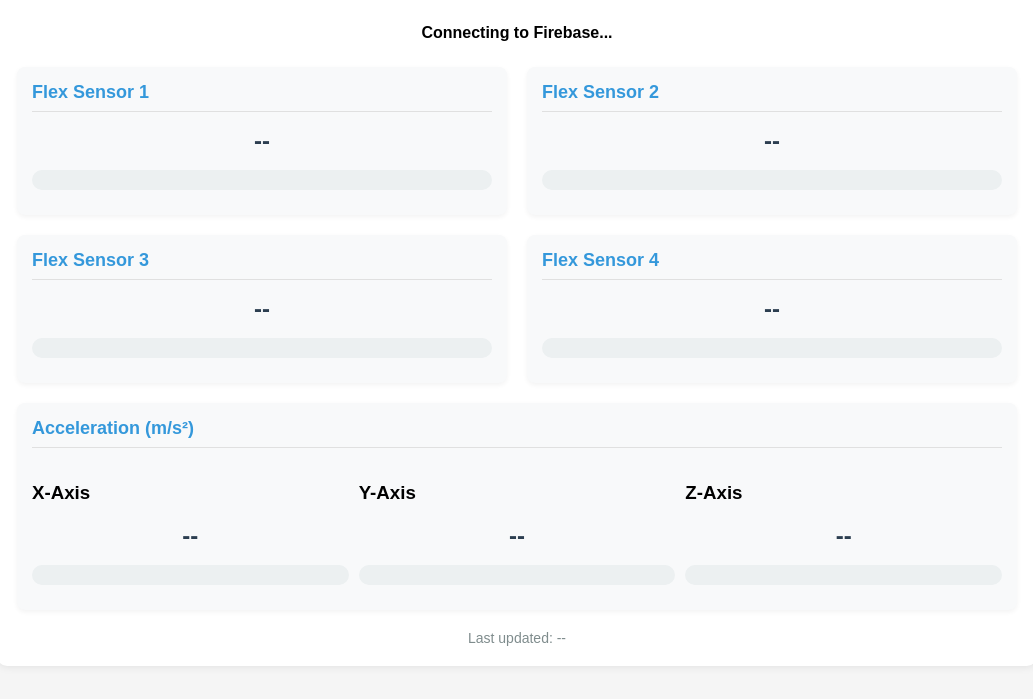
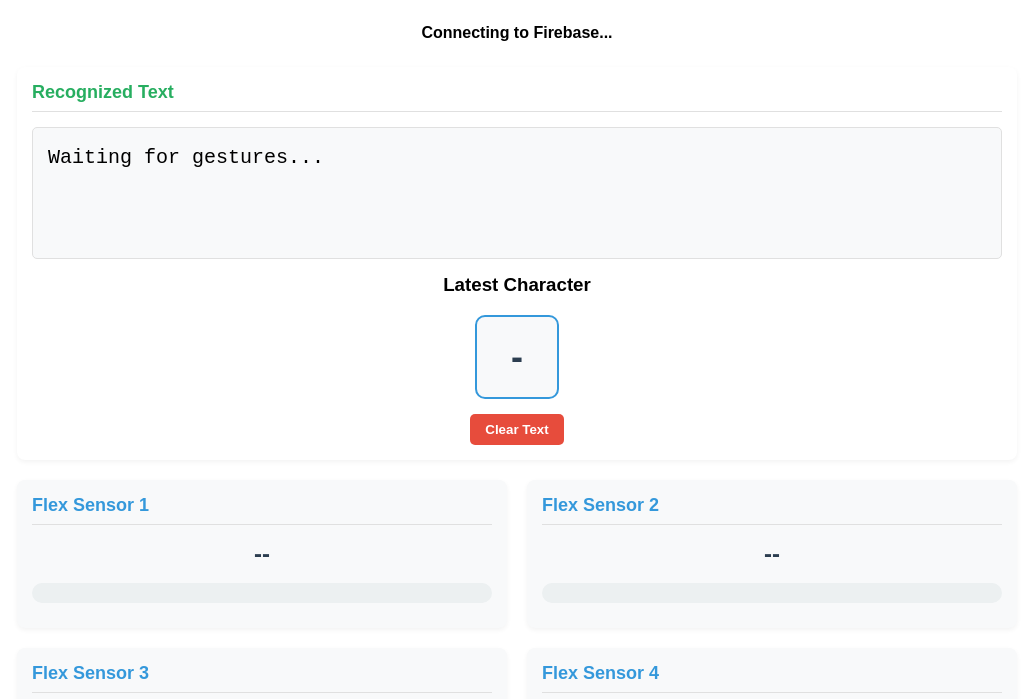
Before and after one commit to OceanBhatnagar/SignLanguage_to_Text_Converter_Smart_Hand_Glove, a plain HTML site: page index.html in a window 1280 px wide. Shown: the part 101-800 px from the top of the page, without its empty margins (123-1156 px from the left). Drawn offline with Linux system fonts and the light colour scheme; a script that the page names is missing.

Commit message:
Update index.html

```diff
--- a/index.html
+++ b/index.html
@@ -82,6 +82,7 @@
         .connection-status {
             text-align: center;
             margin-top: 10px;
+            margin-bottom: 20px;
             padding: 5px;
             border-radius: 4px;
             font-weight: bold;
@@ -94,12 +95,98 @@
             background-color: #f8d7da;
             color: #721c24;
         }
+
+        /* New styles for text output */
+        .text-output-panel {
+            grid-column: span 2;
+            margin-top: 20px;
+            background-color: #fff;
+            border-radius: 8px;
+            padding: 15px;
+            box-shadow: 0 2px 5px rgba(0,0,0,0.05);
+        }
+        .text-output-panel h2 {
+            margin-top: 0;
+            color: #27ae60;
+            font-size: 18px;
+            border-bottom: 1px solid #e0e0e0;
+            padding-bottom: 8px;
+        }
+        .text-display {
+            font-family: 'Courier New', monospace;
+            font-size: 20px;
+            line-height: 1.5;
+            min-height: 100px;
+            background-color: #f8f9fa;
+            border: 1px solid #e0e0e0;
+            border-radius: 5px;
+            padding: 15px;
+            margin-bottom: 15px;
+            overflow-wrap: break-word;
+        }
+        .latest-char {
+            display: flex;
+            align-items: center;
+            justify-content: center;
+            font-size: 36px;
+            font-weight: bold;
+            color: #2c3e50;
+            width: 80px;
+            height: 80px;
+            background-color: #f8f9fa;
+            border: 2px solid #3498db;
+            border-radius: 10px;
+            margin: 0 auto;
+            transition: all 0.3s ease;
+        }
+        .char-flash {
+            background-color: #3498db;
+            color: white;
+        }
+        .text-controls {
+            display: flex;
+            justify-content: center;
+            gap: 10px;
+            margin-top: 15px;
+        }
+        .control-btn {
+            padding: 8px 15px;
+            background-color: #3498db;
+            color: white;
+            border: none;
+            border-radius: 5px;
+            cursor: pointer;
+            font-weight: bold;
+            transition: background-color 0.3s;
+        }
+        .control-btn:hover {
+            background-color: #2980b9;
+        }
+        .clear-btn {
+            background-color: #e74c3c;
+        }
+        .clear-btn:hover {
+            background-color: #c0392b;
+        }
     </style>
 </head>
 <body>
     <div class="container">
         <h1>Gesture Glove Monitor</h1>
         <div id="connection-status" class="connection-status">Connecting to Firebase...</div>
+
+        <!-- Text Output Panel - Added at the top for visibility -->
+        <div class="text-output-panel">
+            <h2>Recognized Text</h2>
+            <div class="text-display" id="recognized-text">Waiting for gestures...</div>
+
+            <h3 style="text-align: center; margin-top: 15px;">Latest Character</h3>
+            <div class="latest-char" id="latest-char">-</div>
+
+            <div class="text-controls">
+                <button class="control-btn clear-btn" id="clear-btn">Clear Text</button>
+            </div>
+        </div>
 
         <div class="dashboard">
             <div class="sensor-panel">
@@ -232,6 +319,15 @@
             }
         }
 
+        // Function to flash latest character
+        function flashLatestChar() {
+            const charElement = document.getElementById('latest-char');
+            charElement.classList.add('char-flash');
+            setTimeout(() => {
+                charElement.classList.remove('char-flash');
+            }, 500);
+        }
+
         // Listen for connection status changes
         const connectedRef = database.ref('.info/connected');
         connectedRef.on('value', (snap) => {
@@ -261,6 +357,43 @@
             console.error("Error fetching sensor data:", error);
             updateConnectionStatus(false);
         });
+
+        // Listen for text data updates
+        database.ref('gesture/text').on('value', (snapshot) => {
+            const text = snapshot.val();
+            if (text !== null) {
+                document.getElementById('recognized-text').textContent = text || "No text yet";
+            }
+        }, (error) => {
+            console.error("Error fetching text data:", error);
+        });
+
+        // Listen for latest character updates
+        let previousChar = "";
+        database.ref('gesture/latest_char').on('value', (snapshot) => {
+            const latestChar = snapshot.val();
+            if (latestChar !== null && latestChar !== previousChar) {
+                document.getElementById('latest-char').textContent = latestChar;
+                flashLatestChar();
+                previousChar = latestChar;
+            }
+        });
+
+        // Clear button functionality
+        document.getElementById('clear-btn').addEventListener('click', () => {
+            if (confirm('Are you sure you want to clear the text?')) {
+                // Clear local display
+                document.getElementById('recognized-text').textContent = "";
+                // Clear in Firebase
+                database.ref('gesture/text').set("")
+                    .then(() => {
+                        console.log("Text cleared in Firebase");
+                    })
+                    .catch(error => {
+                        console.error("Error clearing text in Firebase:", error);
+                    });
+            }
+        });
     </script>
 </body>
 </html>
```
